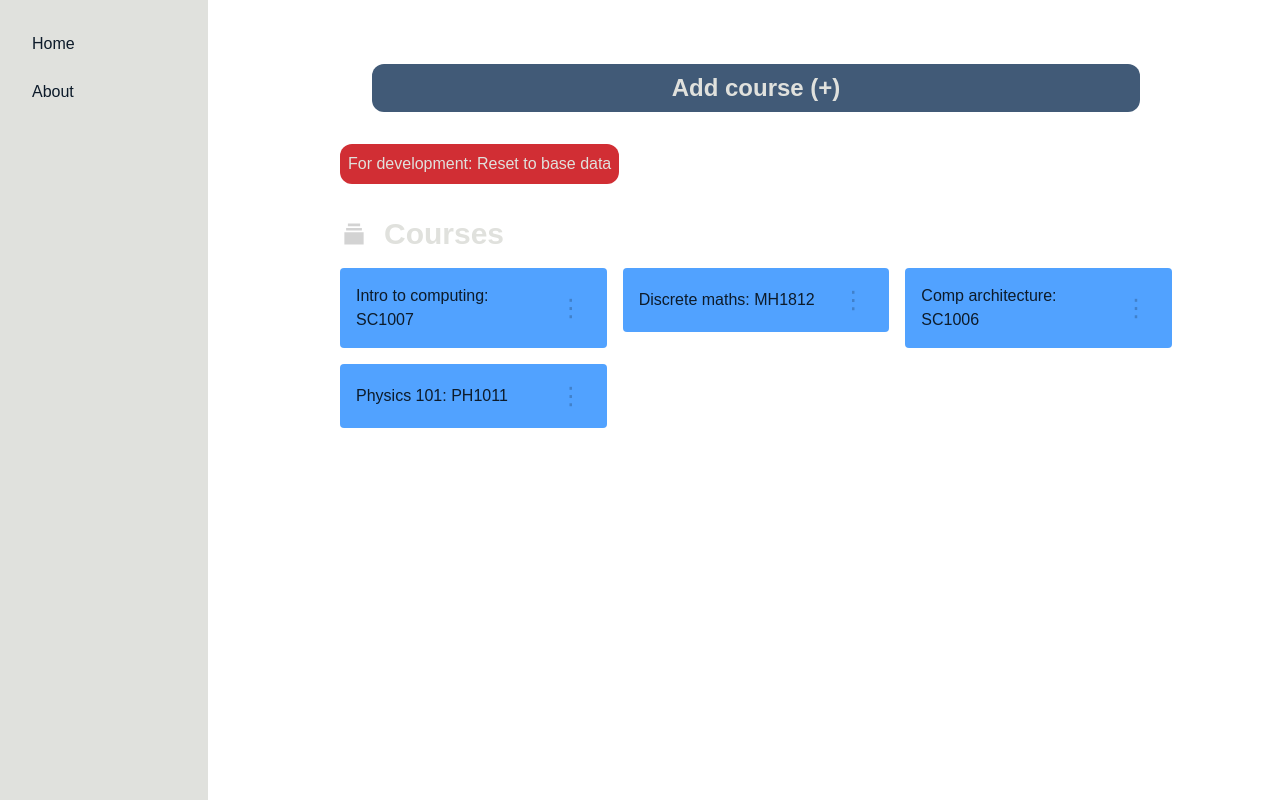
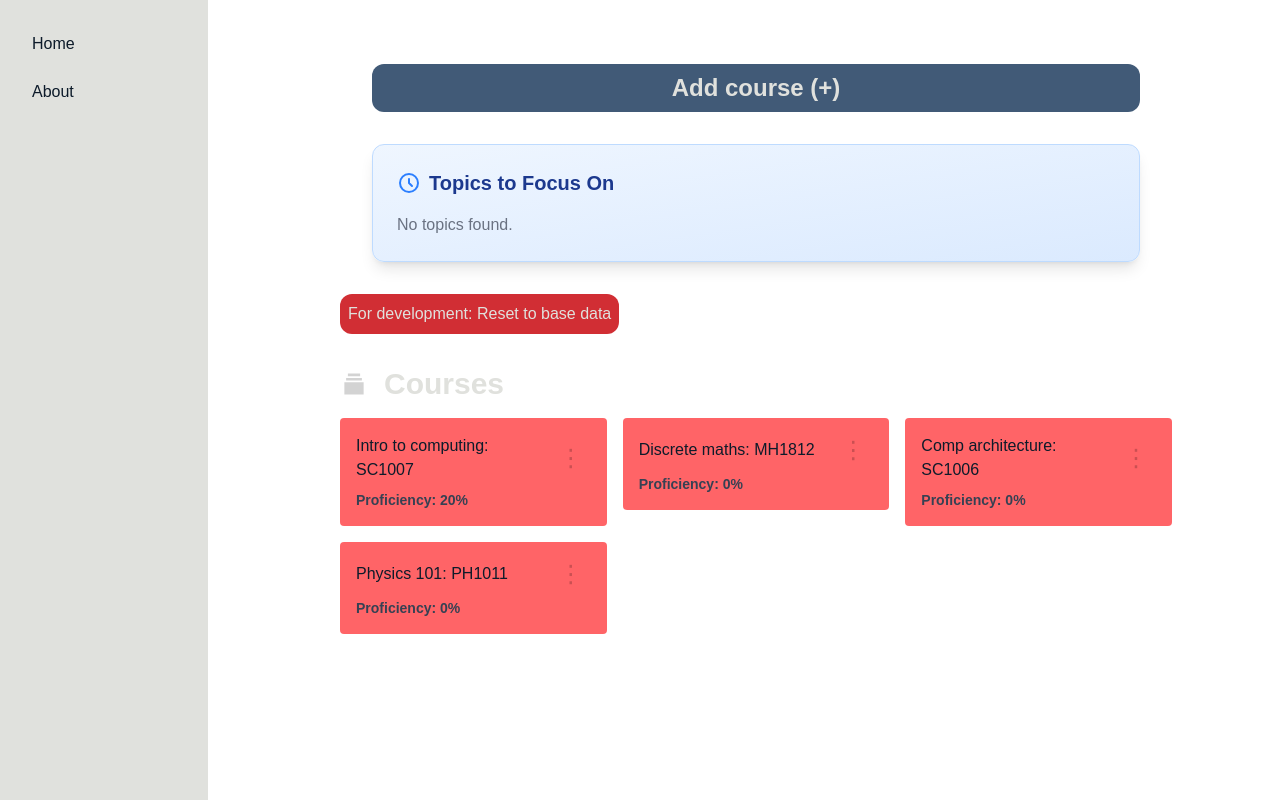
Before and after one commit to Xerma1/study-spark, a Next.js app: page / in a window 1280 px wide. Built offline with nearby package versions, Linux system fonts and the light colour scheme.

Commit message:
Add subject scoring and component to display recommended topics to study

```diff
--- a/src/app/page.tsx
+++ b/src/app/page.tsx
@@ -4,6 +4,7 @@ import { useState, useEffect } from "react";
 import { Subject, Subjects as BaseSubjects } from "@/data/subjects";
 import AddSubject from '@/components/AddSubject';
 import SubjectCards from '@/components/SubjectCards';
+import RecommendTopics from "@/components/RecTopics";
 
 export default function Page() {
   const [subjects, setSubjects] = useState<Subject[]>([]);
@@ -27,6 +28,7 @@ export default function Page() {
     <div className="flex items-start justify-center">
       <main className="flex-1 p-8 flex flex-col max-w-4xl">
         <AddSubject subjects={subjects} setSubjects={setSubjects} />
+        <RecommendTopics />
         <div className="flex">
           <button className="bg-[#D12E34] text-[#E0E1DD] cursor-pointer p-2 rounded-xl"
             onClick={resetSubjects}>
--- /dev/null
+++ b/src/components/RecTopics.tsx
@@ -0,0 +1,84 @@
+import { useEffect, useState } from "react";
+import { Subject } from "@/data/subjects";
+import { Topic } from "@/data/topic";
+import Link from "next/link";
+
+type TopicWithSubject = {
+  name: string;
+  score: number;
+  subjectName: string;
+  subjectId: number;
+  topicId: number;
+};
+
+export default function RecommendTopics() {
+  const [lowestTopics, setLowestTopics] = useState<TopicWithSubject[]>([]);
+
+  useEffect(() => {
+    const stored = localStorage.getItem("subjects");
+    if (stored) {
+      const subjectsArr: Subject[] = JSON.parse(stored);
+      // Flatten all topics from all subjects, keeping track of subject name
+      const allTopics: (TopicWithSubject & { subjectId: number; topicId: number })[] = subjectsArr
+        .flatMap((subject, subjectIdx) =>
+          (subject.topics || []).map((topic, topicIdx) => ({
+            name: topic.name,
+            score: topic.score ?? 0,
+            subjectName: subject.name || "Unknown Subject",
+            subjectId: subjectIdx,
+            topicId: topicIdx,
+          }))
+        );
+      // Sort by score ascending and take the first 3
+      const sorted = allTopics
+        .sort((a, b) => a.score - b.score)
+        .slice(0, 3);
+      setLowestTopics(sorted);
+    }
+  }, []);
+
+  return (
+    <div className="p-6 bg-gradient-to-br from-blue-50 to-blue-100 rounded-xl shadow-lg mb-8 border border-blue-200 max-w-3xl ml-8">
+      <h2 className="text-xl font-bold mb-4 text-blue-900 flex items-center gap-2">
+        <svg className="w-6 h-6 text-blue-500" fill="none" stroke="currentColor" strokeWidth={2} viewBox="0 0 24 24"><path strokeLinecap="round" strokeLinejoin="round" d="M12 8v4l3 3m6-3a9 9 0 11-18 0 9 9 0 0118 0z" /></svg>
+        Topics to Focus On
+      </h2>
+      {lowestTopics.length === 0 ? (
+        <p className="text-gray-500">No topics found.</p>
+      ) : (
+        <ul className="space-y-3">
+          {lowestTopics.map((topic, idx) => (
+            <li
+              key={idx}
+              className="flex items-center justify-between bg-white rounded-lg shadow px-4 py-3 border border-blue-100 hover:shadow-md transition"
+            >
+              <div>
+                <Link
+                  href={`/subject/${topic.subjectId}/${topic.topicId}`}
+                  className="font-semibold text-blue-700 hover:underline text-base"
+                >
+                  {topic.name}
+                </Link>
+                <span className="ml-2 text-xs text-blue-600 bg-blue-100 px-2 py-0.5 rounded">
+                  in {topic.subjectName}
+                </span>
+              </div>
+              <span
+                className={
+                  "font-bold text-base " +
+                  (topic.score <= 40
+                    ? "text-red-500"
+                    : topic.score <= 70
+                    ? "text-yellow-500"
+                    : "text-green-600")
+                }
+              >
+                {topic.score ?? 0}%
+              </span>
+            </li>
+          ))}
+        </ul>
+      )}
+    </div>
+  );
+}
--- a/src/components/StudySeshCards.tsx
+++ b/src/components/StudySeshCards.tsx
@@ -146,9 +146,9 @@ export default function RenderStudySeshCards({
                 'p-4 rounded',
                 {
                   'relative': isMenuOpen,
-                  'bg-[#E62026]': session.levelOfConfidence === 'Low',
-                  'bg-[#E6C137]': session.levelOfConfidence === 'Medium',
-                  'bg-green-500': session.levelOfConfidence === 'High',
+                  'bg-red-400': session.levelOfConfidence === 'Low',
+                  'bg-yellow-300': session.levelOfConfidence === 'Medium',
+                  'bg-green-400': session.levelOfConfidence === 'High',
                 }
               )}
             >
--- a/src/components/SubjectCards.tsx
+++ b/src/components/SubjectCards.tsx
@@ -3,6 +3,7 @@
 import { Subject } from "@/data/subjects";
 import { useState, useRef, useEffect } from "react";
 import { motion, AnimatePresence } from 'framer-motion';
+import calcSubjectScore from "@/utils/calcSubjectScore";
 import Link from 'next/link';
 
 export default function RenderSubjectCards({ subjects }: { subjects: Subject[] }) {
@@ -94,11 +95,19 @@ export default function RenderSubjectCards({ subjects }: { subjects: Subject[] }
         </div>
 
         <div className="grid grid-cols-1 md:grid-cols-2 lg:grid-cols-3 gap-4 mt-4">
-          {subjectList.map((subject, subjectId) => (
+          {subjectList.map((subject, subjectId) => {
+            const score = calcSubjectScore(subject);
+            let bgColor = "bg-blue-400";
+
+            if (score < 40) bgColor = "bg-red-400";
+            else if (score < 70) bgColor = "bg-yellow-300";
+            else bgColor = "bg-green-400";
+
+            return(
               <div key={subjectId} className="relative">
                 <Link
                   href={`/subject/${subjectId}`}
-                className="p-4 bg-blue-400 rounded hover:opacity-80 transition-opacity duration-100 block"
+                  className={`p-4 bg-blue-400 rounded hover:opacity-80 transition-opacity duration-100 block ${bgColor}`}
                 >
                   <div className="flex justify-between items-center">
                     <h1>{subject.name}</h1>
@@ -111,6 +120,9 @@ export default function RenderSubjectCards({ subjects }: { subjects: Subject[] }
                     >
                       &#x22EE; {/* Unicode for vertical ellipsis */}
                     </button>
+                  </div>
+                  <div className="mt-2 text-sm text-gray-700 font-semibold">
+                    Proficiency: {score}%
                   </div>
                 </Link>
                 {openMenu === subjectId && (
@@ -133,7 +145,8 @@ export default function RenderSubjectCards({ subjects }: { subjects: Subject[] }
                   </div>
                 )}
               </div>
-          ))}
+            );
+          })}
         </div>
       </div>
 
--- a/src/components/TopicCards.tsx
+++ b/src/components/TopicCards.tsx
@@ -6,6 +6,7 @@ import { motion, AnimatePresence } from 'framer-motion';
 import { Topic } from '@/data/topic';
 import sortTopicsInLocalStorage from '@/utils/sortTopics';
 import Link from 'next/link';
+import clsx from 'clsx';
 
 export default function RenderTopicCards({ topics, subjectName, refresh }: { topics: Topic[], subjectName: string, refresh: number }) {
   const params = useParams();
@@ -101,7 +102,15 @@ export default function RenderTopicCards({ topics, subjectName, refresh }: { top
             <div key={topicId} className="relative">
               <Link
                 href={`/subject/${index}/${topicId}`}
-                className="p-4 bg-blue-400 rounded hover:opacity-80 transition-opacity duration-100 block"
+                className={clsx(
+                  "p-4 bg-blue-400 rounded hover:opacity-80 transition-opacity duration-100 block",
+                  {
+                    'bg-red-400': topic.score <= 40,
+                    'bg-yellow-300': topic.score <= 70,
+                    'bg-green-400': topic.score > 70,
+                  }
+
+                )}
               >
                 <div className="flex justify-between items-center">
                   <h1>{topic.name}</h1>
--- a/src/utils/calcSubjectScore.tsx
+++ b/src/utils/calcSubjectScore.tsx
@@ -1,3 +1,9 @@
-export default function calcSubjectScore() {
+import { Subject } from "@/data/subjects";
+import { Topic } from "@/data/topic";
 
+export default function calcSubjectScore(subject: Subject) {
+  if (!subject.topics || subject.topics.length === 0) return 0;
+  const totalScore = subject.topics.reduce((sum, topic) => sum + (topic.score || 0), 0);
+  const maxScore = subject.topics.length * 100;
+  return Math.round((totalScore / maxScore) * 100); // returns percentage (0-100)
 }
```
Lines whose indentation alone changed are shown as unchanged.
